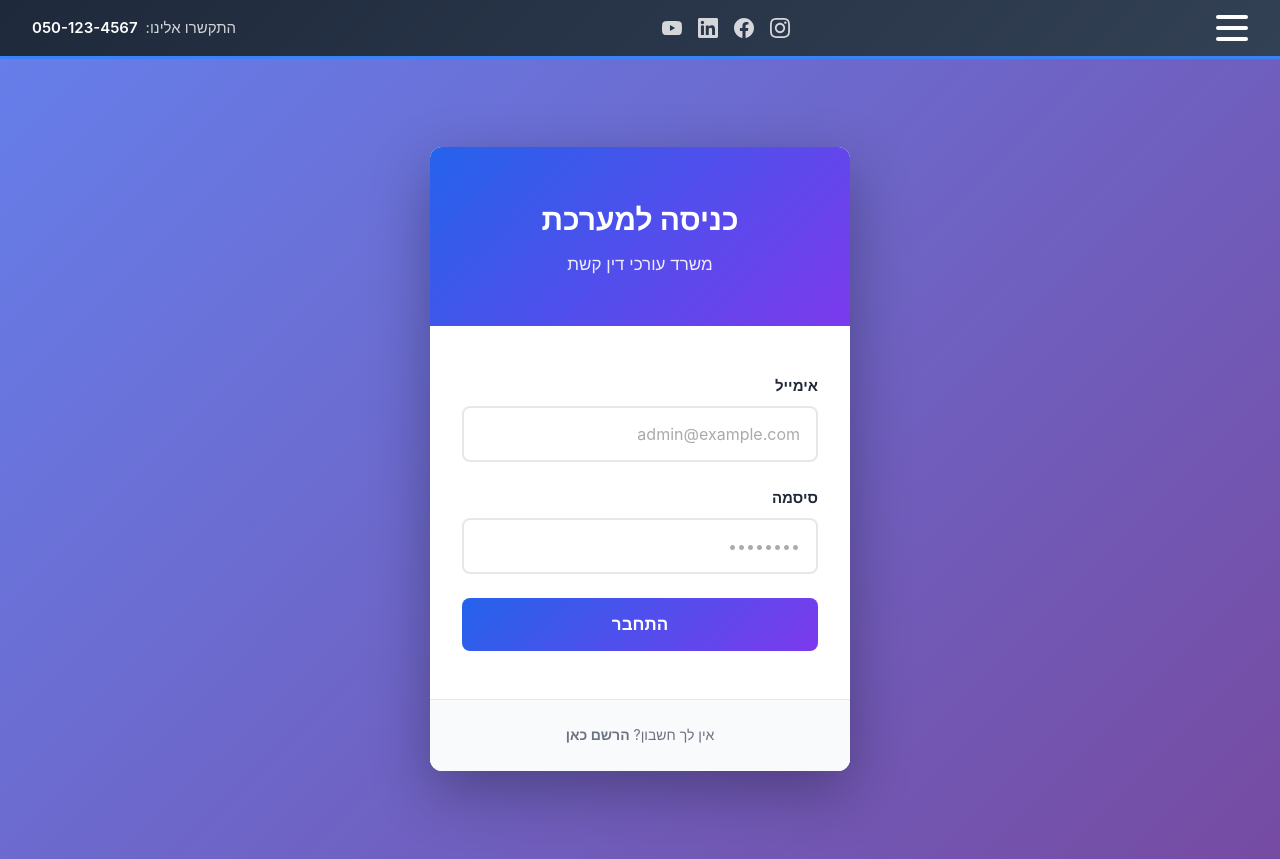
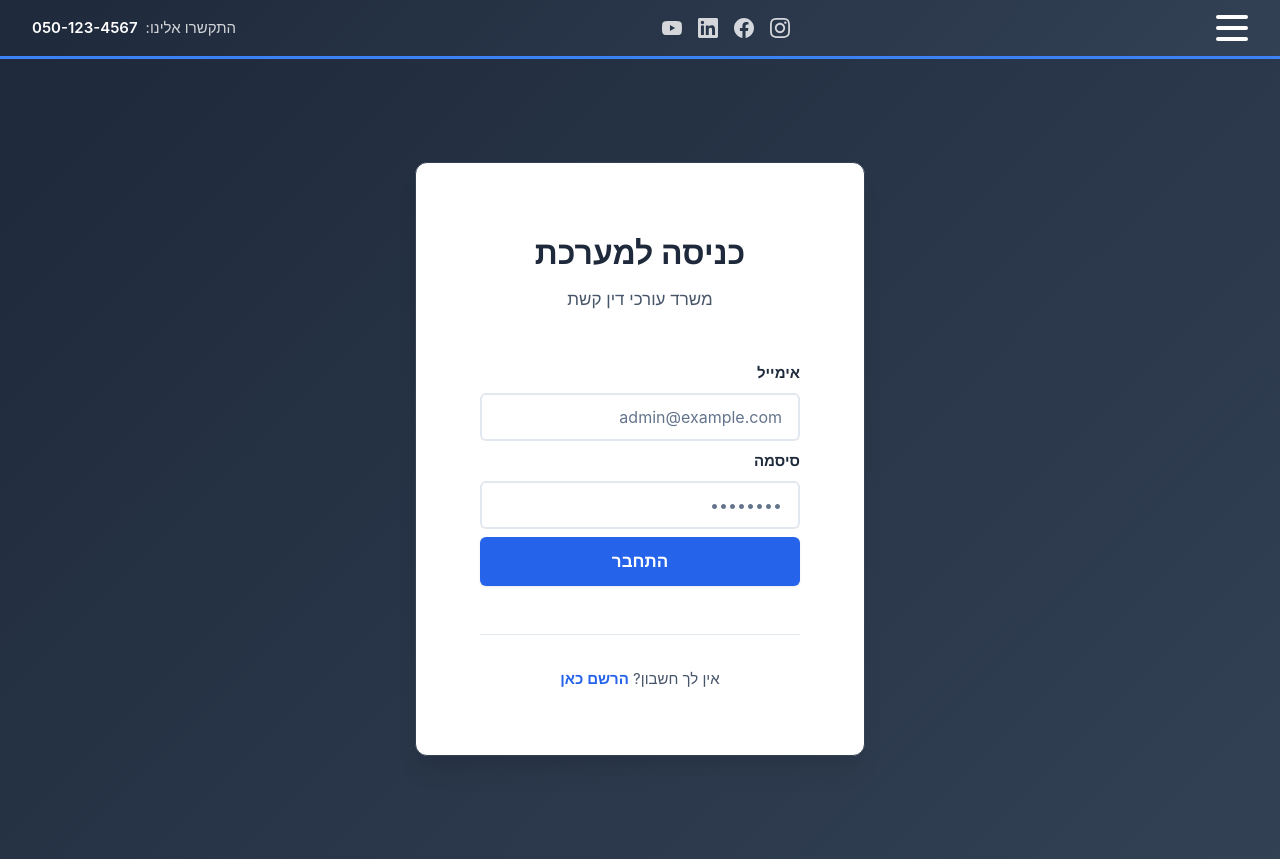
Before and after one commit to Omerf130/blog, a Next.js app: page /login in a window 1280 px wide. Built offline with nearby package versions, Linux system fonts and the light colour scheme.

Commit message:
design system created

```diff
--- a/app/(auth)/login/page.module.scss
+++ b/app/(auth)/login/page.module.scss
@@ -3,55 +3,58 @@
   display: flex;
   align-items: center;
   justify-content: center;
-  background: linear-gradient(135deg, #667eea 0%, #764ba2 100%);
-  padding: var(--spacing-lg);
+  background: var(--gradient-primary); // Using your favorite slate gradient!
+  padding: var(--spacing-xl);
 }
 
 .card {
   background: white;
   border-radius: var(--radius-lg);
-  box-shadow: 0 20px 60px rgba(0, 0, 0, 0.3);
+  box-shadow: var(--shadow-xl);
+  padding: var(--spacing-3xl);
   width: 100%;
-  max-width: 420px;
-  overflow: hidden;
-}
+  max-width: 450px;
+  border: 1px solid var(--slate-700);
 
-.header {
-  background: linear-gradient(135deg, #2563eb 0%, #7c3aed 100%);
-  color: white;
-  padding: var(--spacing-2xl) var(--spacing-xl);
-  text-align: center;
-
-  h1 {
-    font-size: 1.875rem;
-    margin: 0 0 var(--spacing-sm) 0;
-  }
-
-  p {
-    margin: 0;
-    opacity: 0.9;
-    font-size: 1.0625rem;
+  @media (max-width: 480px) {
+    padding: var(--spacing-xl);
   }
 }
 
+.title {
+  font-size: 2rem;
+  color: var(--color-text);
+  margin: 0 0 0.5rem 0;
+  text-align: center;
+  font-weight: 700;
+}
+
+.subtitle {
+  color: var(--color-text-light);
+  text-align: center;
+  margin: 0 0 var(--spacing-2xl) 0;
+  font-size: 1.0625rem;
+}
+
 .form {
-  padding: var(--spacing-2xl) var(--spacing-xl);
+  display: flex;
+  flex-direction: column;
+  gap: 0.5rem;
 }
 
 .error {
-  background: #fee;
-  border: 1px solid #fcc;
-  color: #c33;
+  background: var(--color-error-bg);
+  border: 1px solid var(--color-error-border);
+  color: var(--color-error);
   padding: var(--spacing-md);
-  border-radius: var(--radius-md);
+  border-radius: var(--radius-sm);
   margin-bottom: var(--spacing-lg);
   text-align: center;
   font-size: 0.9375rem;
+  font-weight: 500;
 }
 
 .field {
-  margin-bottom: var(--spacing-lg);
-
   label {
     display: block;
     font-weight: 600;
@@ -62,45 +65,53 @@
 
   input {
     width: 100%;
-    padding: var(--spacing-md);
+    padding: 0.75rem 1rem;
     border: 2px solid var(--color-border);
-    border-radius: var(--radius-md);
+    border-radius: var(--radius-sm);
     font-size: 1rem;
-    transition: all 0.2s;
+    transition: var(--transition-base);
     font-family: inherit;
+    background: white;
+
+    &:hover:not(:disabled) {
+      border-color: var(--color-border-dark);
+    }
 
     &:focus {
       outline: none;
-      border-color: var(--color-primary);
-      box-shadow: 0 0 0 3px rgba(37, 99, 235, 0.1);
+      border-color: var(--color-accent);
+      box-shadow: 0 0 0 3px var(--blue-100);
     }
 
     &:disabled {
       background: var(--color-bg-secondary);
       cursor: not-allowed;
+      color: var(--color-text-muted);
     }
 
     &::placeholder {
-      color: #aaa;
+      color: var(--color-text-muted);
     }
   }
 }
 
 .submitBtn {
   width: 100%;
-  padding: var(--spacing-md) var(--spacing-lg);
-  background: linear-gradient(135deg, #2563eb 0%, #7c3aed 100%);
+  padding: 0.875rem var(--spacing-lg);
+  background: var(--color-accent);
   color: white;
   border: none;
-  border-radius: var(--radius-md);
+  border-radius: var(--radius-sm);
   font-size: 1.0625rem;
   font-weight: 600;
   cursor: pointer;
-  transition: all 0.2s;
+  transition: var(--transition-base);
+  box-shadow: var(--shadow-sm);
 
   &:hover:not(:disabled) {
+    background: var(--color-accent-hover);
     transform: translateY(-2px);
-    box-shadow: 0 4px 12px rgba(37, 99, 235, 0.4);
+    box-shadow: var(--shadow-md);
   }
 
   &:active:not(:disabled) {
@@ -108,30 +119,33 @@
   }
 
   &:disabled {
-    opacity: 0.6;
+    opacity: 0.5;
     cursor: not-allowed;
+    transform: none;
   }
 }
 
 .footer {
-  background: var(--color-bg-secondary);
-  padding: var(--spacing-lg);
+  margin-top: var(--spacing-2xl);
+  padding-top: var(--spacing-xl);
   text-align: center;
+  color: var(--color-text-light);
   border-top: 1px solid var(--color-border);
 
   p {
     margin: 0;
-    color: var(--color-text-secondary);
-    font-size: 0.875rem;
+    font-size: 0.9375rem;
   }
 }
 
 .link {
-  color: var(--primary-color);
+  color: var(--color-accent);
   font-weight: 600;
   text-decoration: none;
+  transition: var(--transition-fast);
 
   &:hover {
+    color: var(--color-accent-hover);
     text-decoration: underline;
   }
 }
--- a/app/(auth)/login/page.tsx
+++ b/app/(auth)/login/page.tsx
@@ -44,18 +44,16 @@ function LoginForm() {
   return (
     <div className={styles.container}>
       <div className={styles.card}>
-        <div className={styles.header}>
-          <h1>כניסה למערכת</h1>
-          <p>משרד עורכי דין קשת</p>
-        </div>
+        <h1 className={styles.title}>כניסה למערכת</h1>
+        <p className={styles.subtitle}>משרד עורכי דין קשת</p>
+
+        {error && (
+          <div className={styles.error}>
+            ⚠️ {error}
+          </div>
+        )}
 
         <form onSubmit={handleSubmit} className={styles.form}>
-          {error && (
-            <div className={styles.error}>
-              ⚠️ {error}
-            </div>
-          )}
-
           <div className={styles.field}>
             <label htmlFor="email">אימייל</label>
             <input
--- a/app/(auth)/register/register.module.scss
+++ b/app/(auth)/register/register.module.scss
@@ -3,63 +3,77 @@
   display: flex;
   align-items: center;
   justify-content: center;
-  padding: 2rem;
-  background: linear-gradient(135deg, #667eea 0%, #764ba2 100%);
+  padding: var(--spacing-xl);
+  background: var(--gradient-primary); // Using your favorite slate gradient!
 }
 
 .card {
   background: white;
-  border-radius: 12px;
-  padding: 3rem;
+  border-radius: var(--radius-lg);
+  padding: var(--spacing-3xl);
   width: 100%;
   max-width: 450px;
-  box-shadow: 0 20px 60px rgba(0, 0, 0, 0.3);
+  box-shadow: var(--shadow-xl);
+  border: 1px solid var(--slate-700);
+
+  @media (max-width: 480px) {
+    padding: var(--spacing-xl);
+  }
 }
 
 .title {
   font-size: 2rem;
-  color: var(--text-primary);
+  color: var(--color-text);
   margin: 0 0 0.5rem 0;
   text-align: center;
+  font-weight: 700;
 }
 
 .subtitle {
-  color: var(--text-secondary);
+  color: var(--color-text-light);
   text-align: center;
-  margin: 0 0 2rem 0;
+  margin: 0 0 var(--spacing-2xl) 0;
+  font-size: 1.0625rem;
 }
 
 .error {
-  padding: 1rem;
-  background: #fee;
-  color: #c33;
-  border-radius: 4px;
-  margin-bottom: 1rem;
+  padding: var(--spacing-md);
+  background: var(--color-error-bg);
+  color: var(--color-error);
+  border: 1px solid var(--color-error-border);
+  border-radius: var(--radius-sm);
+  margin-bottom: var(--spacing-lg);
   text-align: center;
+  font-weight: 500;
 }
 
 .form {
   display: flex;
   flex-direction: column;
-  gap: 1.5rem;
+  gap: 1rem; // Reduced from 1.5rem
 }
 
 .footer {
-  margin-top: 2rem;
+  margin-top: var(--spacing-2xl);
+  padding-top: var(--spacing-xl);
   text-align: center;
-  color: var(--text-secondary);
+  color: var(--color-text-light);
+  border-top: 1px solid var(--color-border);
 
   p {
     margin: 0;
+    font-size: 0.9375rem;
   }
 }
 
 .link {
-  color: var(--primary-color);
+  color: var(--color-accent);
   font-weight: 600;
   text-decoration: none;
+  transition: var(--transition-fast);
 
   &:hover {
+    color: var(--color-accent-hover);
     text-decoration: underline;
   }
 }
--- a/components/PostCard.module.scss
+++ b/components/PostCard.module.scss
@@ -1,13 +1,15 @@
 .card {
   background: white;
-  border-radius: var(--radius-lg);
+  border: 1px solid var(--color-border);
+  border-radius: var(--radius-md);
   box-shadow: var(--shadow-sm);
-  transition: all 0.3s ease;
+  transition: var(--transition-base);
   overflow: hidden;
 
   &:hover {
     transform: translateY(-4px);
-    box-shadow: var(--shadow-md);
+    box-shadow: var(--shadow-lg);
+    border-color: var(--color-accent);
   }
 }
 
@@ -31,7 +33,7 @@
 
 .summary {
   font-size: 0.9375rem;
-  color: var(--color-text-secondary);
+  color: var(--color-text-light);
   line-height: 1.6;
   margin: 0 0 var(--spacing-lg) 0;
   display: -webkit-box;
@@ -56,37 +58,38 @@
 }
 
 .category {
-  background: var(--color-bg-secondary);
+  background: var(--blue-50);
   padding: var(--spacing-xs) var(--spacing-sm);
   border-radius: var(--radius-sm);
   font-size: 0.75rem;
   font-weight: 600;
-  color: var(--color-primary);
+  color: var(--color-accent);
   white-space: nowrap;
+  border: 1px solid var(--blue-100);
 }
 
 .date {
   font-size: 0.8125rem;
-  color: var(--color-text-secondary);
+  color: var(--color-text-muted);
 }
 
 .author {
   font-size: 0.875rem;
   padding-top: var(--spacing-md);
   border-top: 1px solid var(--color-border);
-  color: var(--color-text-secondary);
+  color: var(--color-text-light);
 }
 
 .authorLink {
   text-decoration: none;
   color: inherit;
-  transition: color 0.2s;
+  transition: var(--transition-base);
 
   &:hover {
-    color: var(--color-primary);
+    color: var(--color-accent);
 
     .authorName {
-      color: var(--color-primary);
+      color: var(--color-accent);
       text-decoration: underline;
     }
   }
--- a/styles/globals.scss
+++ b/styles/globals.scss
@@ -6,37 +6,151 @@
 }
 
 :root {
-  // Color palette
-  --color-primary: #2563eb;
-  --color-primary-dark: #1e40af;
-  --color-secondary: #7c3aed;
-  --color-success: #16a34a;
-  --color-warning: #ea580c;
-  --color-danger: #dc2626;
+  // ============================================
+  // MINIMALISTIC DESIGN SYSTEM
+  // Based on professional slate & blue palette
+  // ============================================
 
-  --color-text: #1f2937;
-  --color-text-secondary: #6b7280;
+  // Primary Slate Colors (Headers, Navigation, Dark UI)
+  --slate-900: #0f172a;
+  --slate-800: #1e293b; // Your favorite!
+  --slate-700: #334155;
+  --slate-600: #475569;
+  --slate-500: #64748b;
+  --slate-400: #94a3b8;
+  --slate-300: #cbd5e1;
+  --slate-200: #e2e8f0;
+  --slate-100: #f1f5f9;
+  --slate-50: #f8fafc;
+
+  // Accent Blue (CTAs, Links, Primary Actions)
+  --blue-700: #1d4ed8;
+  --blue-600: #2563eb; // Primary blue
+  --blue-500: #3b82f6;
+  --blue-400: #60a5fa;
+  --blue-300: #93c5fd;
+  --blue-100: #dbeafe;
+  --blue-50: #eff6ff;
+
+  // Success Green (Confirmations, Success States)
+  --green-700: #15803d;
+  --green-600: #16a34a;
+  --green-500: #22c55e;
+  --green-100: #dcfce7;
+  --green-50: #f0fdf4;
+
+  // Warning Orange (Warnings, Pending States)
+  --orange-700: #c2410c;
+  --orange-600: #ea580c;
+  --orange-500: #f97316;
+  --orange-100: #ffedd5;
+  --orange-50: #fff7ed;
+
+  // Error Red (Errors, Destructive Actions)
+  --red-700: #b91c1c;
+  --red-600: #dc2626;
+  --red-500: #ef4444;
+  --red-100: #fee2e2;
+  --red-50: #fef2f2;
+
+  // Semantic Color Tokens
+  // --------------------------------------------
+
+  // Primary (Your slate gradient colors)
+  --color-primary: var(--slate-800);
+  --color-primary-hover: var(--slate-900);
+  --color-primary-light: var(--slate-700);
+
+  // Accent (For CTAs and important actions)
+  --color-accent: var(--blue-600);
+  --color-accent-hover: var(--blue-700);
+  --color-accent-light: var(--blue-500);
+
+  // Text Colors
+  --color-text: var(--slate-800);
+  --color-text-light: var(--slate-600);
+  --color-text-muted: var(--slate-500);
+
+  // Background Colors
   --color-bg: #ffffff;
-  --color-bg-secondary: #f9fafb;
-  --color-border: #e5e7eb;
+  --color-bg-secondary: var(--slate-50);
+  --color-bg-tertiary: var(--slate-100);
+  --color-bg-dark: var(--slate-800);
 
-  // Spacing
-  --spacing-xs: 0.25rem;
-  --spacing-sm: 0.5rem;
-  --spacing-md: 1rem;
-  --spacing-lg: 1.5rem;
-  --spacing-xl: 2rem;
-  --spacing-2xl: 3rem;
+  // Border Colors
+  --color-border: var(--slate-200);
+  --color-border-light: var(--slate-100);
+  --color-border-dark: var(--slate-300);
 
-  // Border radius
-  --radius-sm: 0.25rem;
-  --radius-md: 0.5rem;
-  --radius-lg: 0.75rem;
+  // Status Colors
+  --color-success: var(--green-600);
+  --color-success-bg: var(--green-50);
+  --color-success-border: var(--green-100);
 
-  // Shadows
-  --shadow-sm: 0 1px 2px 0 rgba(0, 0, 0, 0.05);
-  --shadow-md: 0 4px 6px -1px rgba(0, 0, 0, 0.1), 0 2px 4px -1px rgba(0, 0, 0, 0.06);
-  --shadow-lg: 0 10px 15px -3px rgba(0, 0, 0, 0.1), 0 4px 6px -2px rgba(0, 0, 0, 0.05);
+  --color-warning: var(--orange-600);
+  --color-warning-bg: var(--orange-50);
+  --color-warning-border: var(--orange-100);
+
+  --color-error: var(--red-600);
+  --color-error-bg: var(--red-50);
+  --color-error-border: var(--red-100);
+
+  --color-info: var(--blue-600);
+  --color-info-bg: var(--blue-50);
+  --color-info-border: var(--blue-100);
+
+  // Gradients
+  --gradient-primary: linear-gradient(135deg, var(--slate-800) 0%, var(--slate-700) 100%);
+  --gradient-accent: linear-gradient(135deg, var(--blue-600) 0%, var(--blue-700) 100%);
+  --gradient-light: linear-gradient(135deg, var(--slate-50) 0%, #ffffff 100%);
+
+  // Legacy Support (for backward compatibility)
+  --primary-color: var(--blue-600);
+  --primary-hover: var(--blue-700);
+  --color-secondary: var(--slate-600);
+  --color-danger: var(--red-600);
+
+  // Spacing Scale (8px base)
+  // --------------------------------------------
+  --spacing-xs: 0.25rem;   // 4px
+  --spacing-sm: 0.5rem;    // 8px
+  --spacing-md: 1rem;      // 16px
+  --spacing-lg: 1.5rem;    // 24px
+  --spacing-xl: 2rem;      // 32px
+  --spacing-2xl: 3rem;     // 48px
+  --spacing-3xl: 4rem;     // 64px
+
+  // Border Radius
+  // --------------------------------------------
+  --radius-sm: 0.375rem;   // 6px
+  --radius-md: 0.5rem;     // 8px
+  --radius-lg: 0.75rem;    // 12px
+  --radius-xl: 1rem;       // 16px
+  --radius-full: 9999px;   // Fully rounded
+
+  // Shadows (Minimalistic)
+  // --------------------------------------------
+  --shadow-xs: 0 1px 2px 0 rgba(0, 0, 0, 0.03);
+  --shadow-sm: 0 1px 3px 0 rgba(0, 0, 0, 0.06), 0 1px 2px 0 rgba(0, 0, 0, 0.04);
+  --shadow-md: 0 4px 6px -1px rgba(0, 0, 0, 0.08), 0 2px 4px -1px rgba(0, 0, 0, 0.04);
+  --shadow-lg: 0 10px 15px -3px rgba(0, 0, 0, 0.08), 0 4px 6px -2px rgba(0, 0, 0, 0.03);
+  --shadow-xl: 0 20px 25px -5px rgba(0, 0, 0, 0.08), 0 10px 10px -5px rgba(0, 0, 0, 0.02);
+
+  // Transitions
+  // --------------------------------------------
+  --transition-fast: 150ms ease;
+  --transition-base: 250ms ease;
+  --transition-slow: 350ms ease;
+
+  // Z-Index Scale
+  // --------------------------------------------
+  --z-dropdown: 100;
+  --z-sticky: 200;
+  --z-fixed: 300;
+  --z-modal-backdrop: 400;
+  --z-modal: 500;
+  --z-popover: 600;
+  --z-tooltip: 700;
 }
 
 html {
```
Also changed, not shown: app/(admin)/admin/admin-layout.module.scss (+23 -17 lines), app/home.module.scss (+59 -54 lines), components/ui/Button.module.scss (+25 -10 lines), components/ui/Input.module.scss (+19 -8 lines), components/ui/Textarea.module.scss (+19 -7 lines), 1 other file (tests, documents, lock files or other folders).
